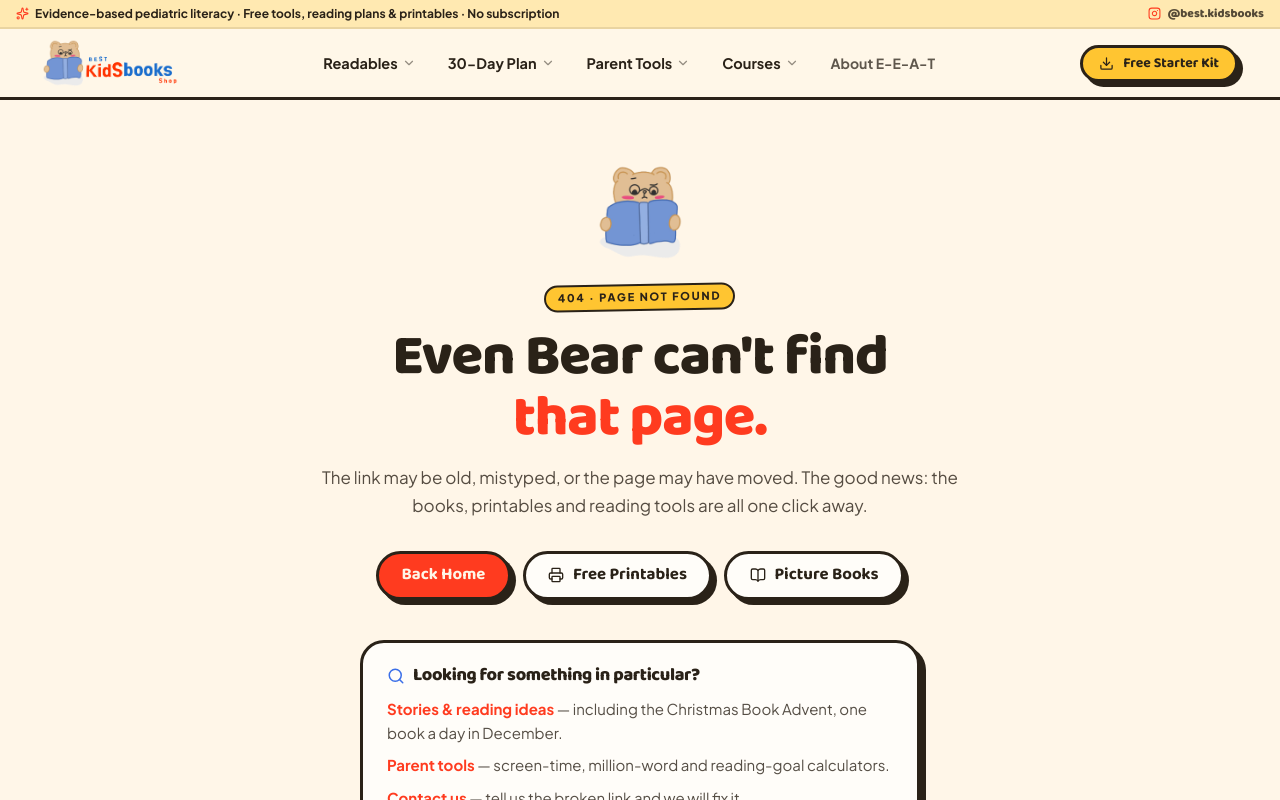
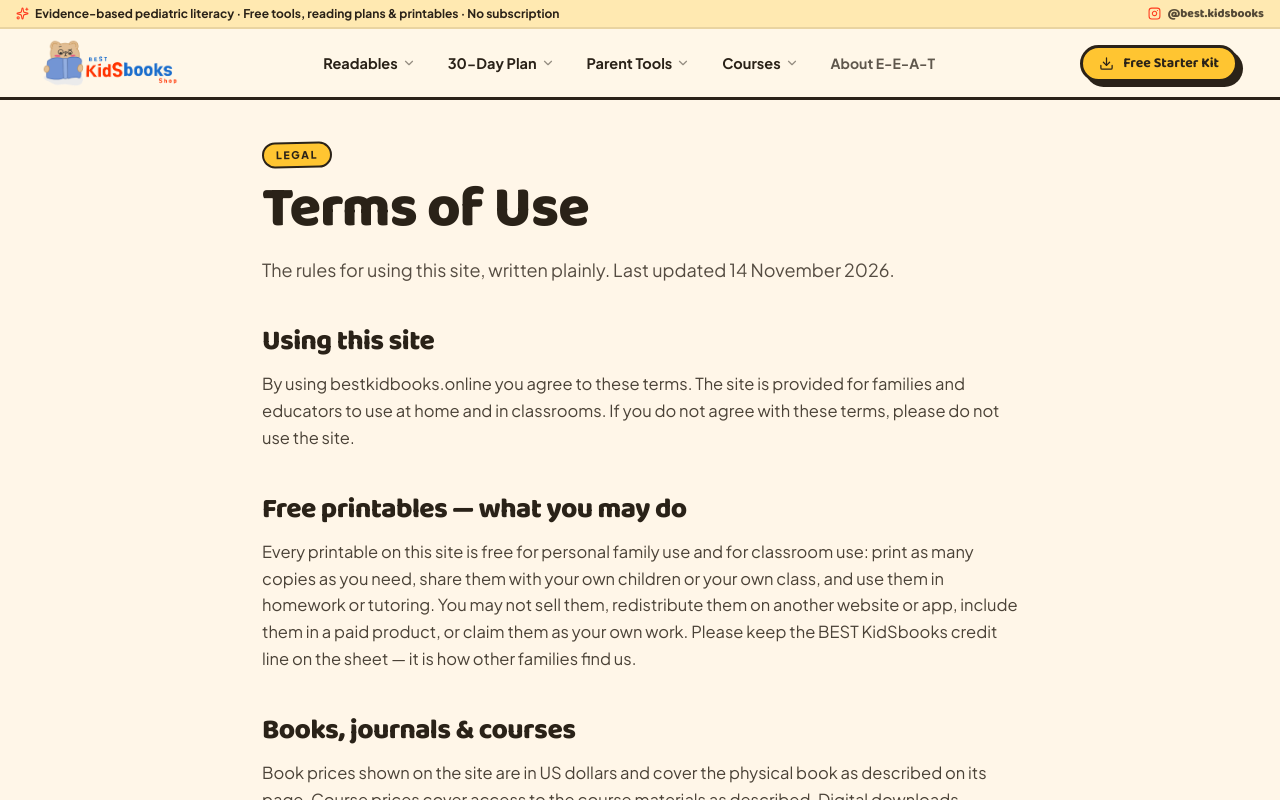
Before and after one commit to zehra2/kidsinn, a Next.js app: page /terms in a window 1280 px wide. Before the commit this address had no page. Shown: the top 800 px of the page. Built offline with nearby package versions, Linux system fonts and the light colour scheme.

Commit message:
Website audit fixes: add src/app/terms/page.tsx

```diff
--- /dev/null
+++ b/src/app/terms/page.tsx
@@ -0,0 +1,152 @@
+import type { Metadata } from "next";
+import Link from "next/link";
+import { Nav, Footer, SectionHead } from "@/components/ui";
+
+export const metadata: Metadata = {
+  title: "Terms of Use — BEST KidSbooks Shop",
+  description:
+    "The terms for using bestkidbooks.online: how our free printables may be used, what our books and courses include, and the limits of the educational information on this site.",
+  alternates: {
+    canonical: "https://bestkidbooks.online/terms",
+  },
+  openGraph: {
+    type: "website",
+    locale: "en_US",
+    url: "https://bestkidbooks.online/terms",
+    siteName: "BEST KidSbooks Shop",
+    title: "Terms of Use — BEST KidSbooks Shop",
+    description:
+      "How our free printables may be used, what our books and courses include, and the limits of the educational information on this site.",
+    images: [
+      {
+        url: "/images/logo.png",
+        width: 635,
+        height: 224,
+        alt: "BEST KidSbooks Shop Logo and Reading Bear Mascot",
+      },
+    ],
+  },
+  twitter: {
+    card: "summary_large_image",
+    title: "Terms of Use — BEST KidSbooks Shop",
+    description:
+      "How our free printables may be used, what our books and courses include, and the limits of the educational information on this site.",
+    images: ["/images/logo.png"],
+    creator: "@bestkidbooks",
+  },
+};
+
+const SECTIONS: { h: string; body: string[] }[] = [
+  {
+    h: "Using this site",
+    body: [
+      "By using bestkidbooks.online you agree to these terms. The site is provided for families and educators to use at home and in classrooms. If you do not agree with these terms, please do not use the site.",
+    ],
+  },
+  {
+    h: "Free printables — what you may do",
+    body: [
+      "Every printable on this site is free for personal family use and for classroom use: print as many copies as you need, share them with your own children or your own class, and use them in homework or tutoring. You may not sell them, redistribute them on another website or app, include them in a paid product, or claim them as your own work. Please keep the BEST KidSbooks credit line on the sheet — it is how other families find us.",
+    ],
+  },
+  {
+    h: "Books, journals & courses",
+    body: [
+      "Book prices shown on the site are in US dollars and cover the physical book as described on its page. Course prices cover access to the course materials as described. Digital downloads (printables, guides, journal sheets) are delivered instantly and are not refundable once downloaded, unless the file is faulty — in which case contact us and we will replace it or refund it.",
+    ],
+  },
+  {
+    h: "Educational information — not professional advice",
+    body: [
+      "Everything on this site — the calculators, the reading plans, the phonics games, the articles — is educational information based on published research (cited on our About page). It is not medical, psychological or educational advice for a specific child. If you are worried about your child's development, reading progress or screen use, please speak to your child's teacher, paediatrician or another qualified professional. We do not diagnose, treat or assess individual children.",
+    ],
+  },
+  {
+    h: "Email newsletter",
+    body: [
+      "Joining the parent reading circle signs you up for at most one email a week. You can unsubscribe at any time with the link in any email, and we will stop sending to that address. We do not send marketing emails to children, and we do not share email addresses with anyone.",
+    ],
+  },
+  {
+    h: "Photos & messages you send us",
+    body: [
+      "If you send us a photo of your child's finished worksheet, a story, or a message, we may ask to share it on the site or on social media — and we will only do so with your clear permission, and never with a child's full name, school or location attached.",
+    ],
+  },
+  {
+    h: "Links to other sites",
+    body: [
+      "This site links to Instagram, Facebook, Pinterest and other third-party sites. We are not responsible for the content, products or privacy practices of those sites — their own terms apply once you click through.",
+    ],
+  },
+  {
+    h: "Availability & liability",
+    body: [
+      "We work hard to keep the site running and the downloads working, but we cannot guarantee uninterrupted access. The site and its content are provided “as is”, without warranties of any kind. To the fullest extent allowed by law, we are not liable for any loss or damage arising from your use of the site — including, for the avoidance of doubt, any reading outcome, test result or screen-time result.",
+    ],
+  },
+  {
+    h: "Changes to these terms",
+    body: [
+      "We may update these terms from time to time — for example when we add a new feature or product. The updated terms will be posted here with a new date, and continued use of the site after a change means you accept the updated terms.",
+    ],
+  },
+];
+
+export default function TermsPage() {
+  return (
+    <>
+      <Nav />
+
+      <section className="bg-cream pt-10 pb-14 border-b-[3px] border-ink">
+        <div className="mx-auto max-w-[820px] px-4 md:px-8">
+          <SectionHead
+            kicker="Legal"
+            title="Terms of Use"
+            sub="The rules for using this site, written plainly. Last updated 14 November 2026."
+          />
+
+          <div className="space-y-10">
+            {SECTIONS.map((section) => (
+              <div key={section.h}>
+                <h2 className="font-display text-[24px] md:text-[28px] font-extrabold leading-tight text-ink">
+                  {section.h}
+                </h2>
+                <div className="mt-3 space-y-3">
+                  {section.body.map((paragraph, i) => (
+                    <p
+                      key={i}
+                      className="text-[16.5px] leading-relaxed text-ink/85"
+                    >
+                      {paragraph}
+                    </p>
+                  ))}
+                </div>
+              </div>
+            ))}
+          </div>
+
+          <div className="chunky mt-12 rounded-3xl bg-paper p-6">
+            <h2 className="font-display text-[20px] font-extrabold text-ink">
+              Questions about these terms?
+            </h2>
+            <p className="mt-2 text-[15px] leading-relaxed text-ink/75">
+              Our privacy policy explains how we handle your data, and the
+              contact page is the fastest way to reach us.
+            </p>
+            <div className="mt-4 flex flex-wrap gap-3">
+              <Link href="/privacy" className="btn bg-paper text-ink">
+                Privacy Policy
+              </Link>
+              <Link href="/contact" className="btn bg-orange text-cream">
+                Contact Us
+              </Link>
+            </div>
+          </div>
+        </div>
+      </section>
+
+      <Footer />
+    </>
+  );
+}
```
